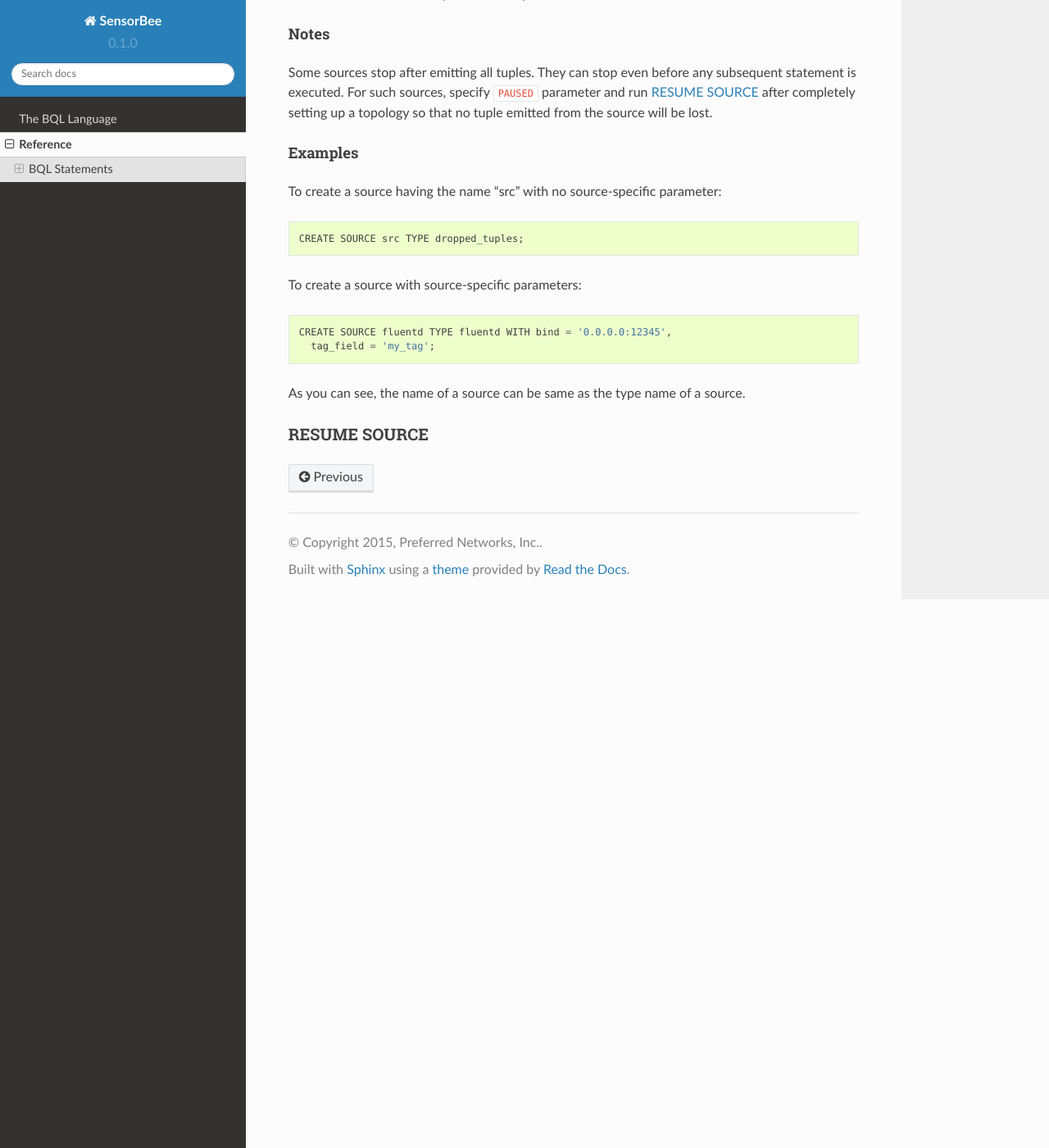
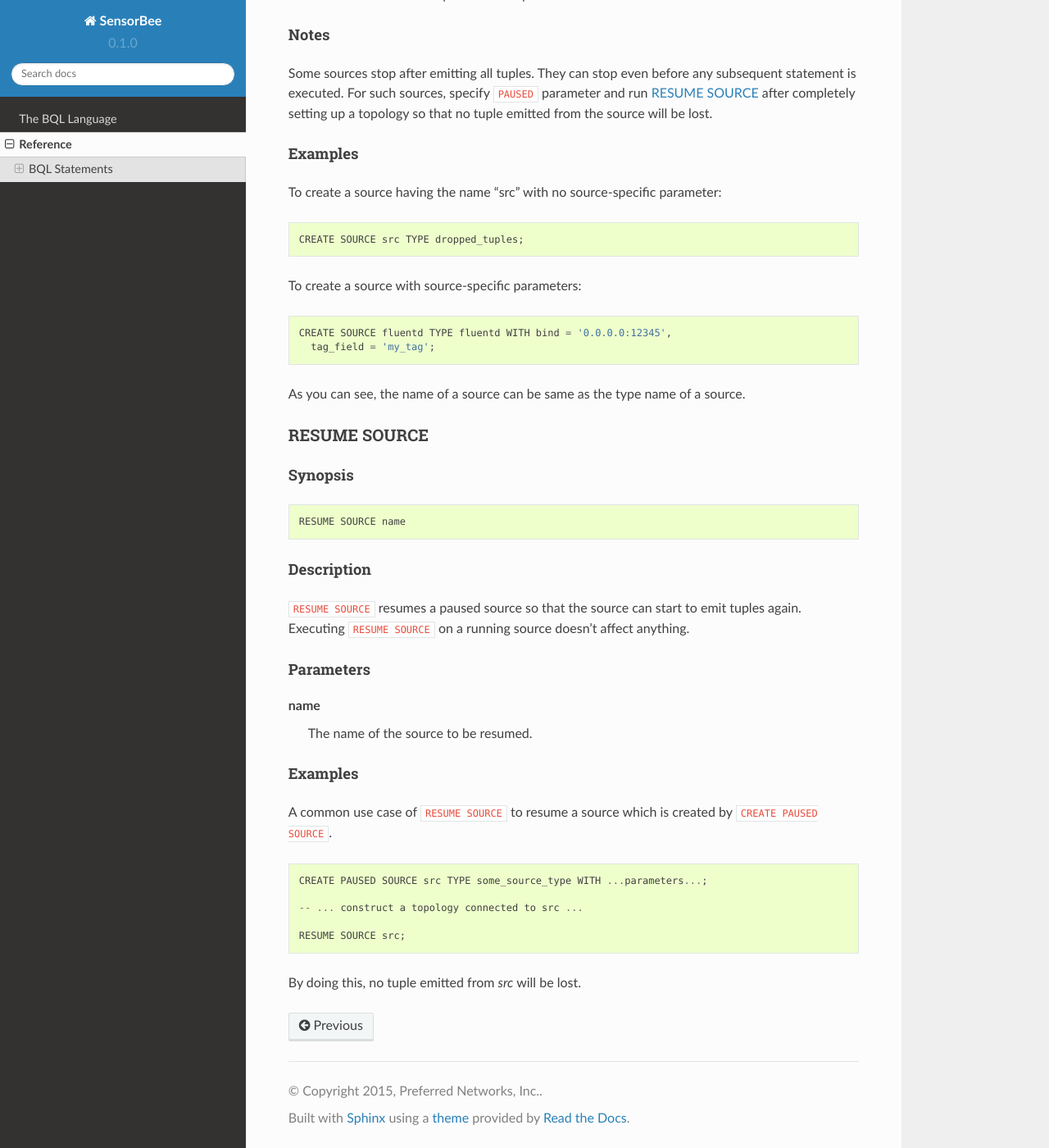
Before and after one commit to sensorbee/docs, a Sphinx documentation site: the page built from source/ref.rst, in a window 1280 px wide and 1400 px high, scrolled down 964 px. Shown: the whole window at 82% size. Built offline with Sphinx 7.4.7 and the Read the Docs theme 2.0.0, drawn with Linux system fonts in a browser that asks for light colours; some of the changed text lies outside the part shown.

Commit message:
Add a reference of RESUME SOURCE statement

```diff
--- a/source/conf.py
+++ b/source/conf.py
@@ -74,7 +74,7 @@ language = None
 
 # List of patterns, relative to source directory, that match files and
 # directories to ignore when looking for source files.
-exclude_patterns = []
+exclude_patterns = ['ref/**']
 
 # The reST default role (used for this markup: `text`) to use for all
 # documents.
--- a/source/ref/stmts/create_source.rst
+++ b/source/ref/stmts/create_source.rst
@@ -13,7 +13,7 @@ Synopsis
 Description
 -----------
 
-CREATE SOURCE creates a new source in a topology.
+``CREATE SOURCE`` creates a new source in a topology.
 
 Parameters
 ----------
--- a/source/ref/stmts/resume_source.rst
+++ b/source/ref/stmts/resume_source.rst
@@ -2,3 +2,38 @@
 
 RESUME SOURCE
 =============
+
+Synopsis
+--------
+
+::
+
+    RESUME SOURCE name
+
+Description
+-----------
+
+``RESUME SOURCE`` resumes a paused source so that the source can start to emit
+tuples again. Executing ``RESUME SOURCE`` on a running source doesn't affect anything.
+
+Parameters
+----------
+
+name
+    The name of the source to be resumed.
+
+Examples
+--------
+
+A common use case of ``RESUME SOURCE`` to resume a source which is created by
+``CREATE PAUSED SOURCE``.
+
+::
+
+    CREATE PAUSED SOURCE src TYPE some_source_type WITH ...parameters...;
+
+    -- ... construct a topology connected to src ...
+
+    RESUME SOURCE src;
+
+By doing this, no tuple emitted from `src` will be lost.
```
